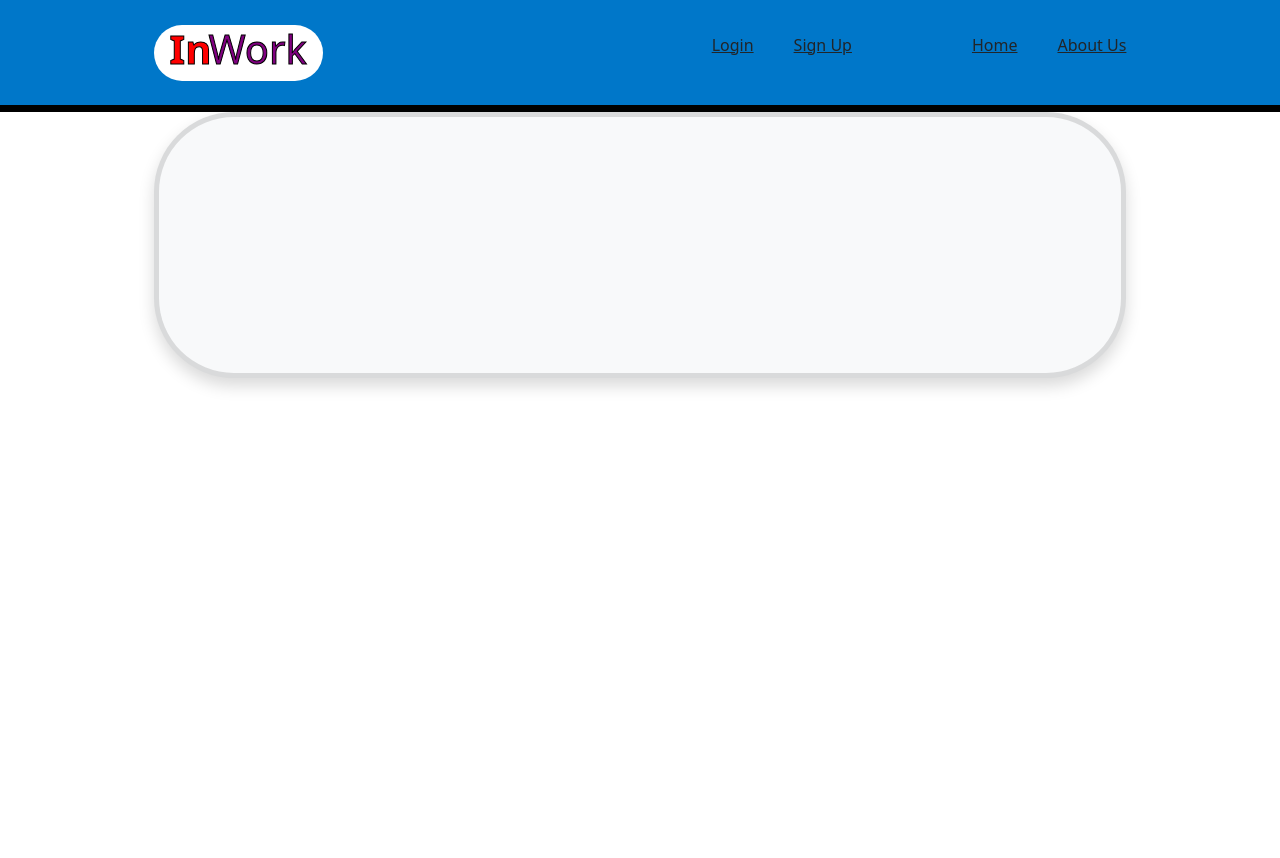
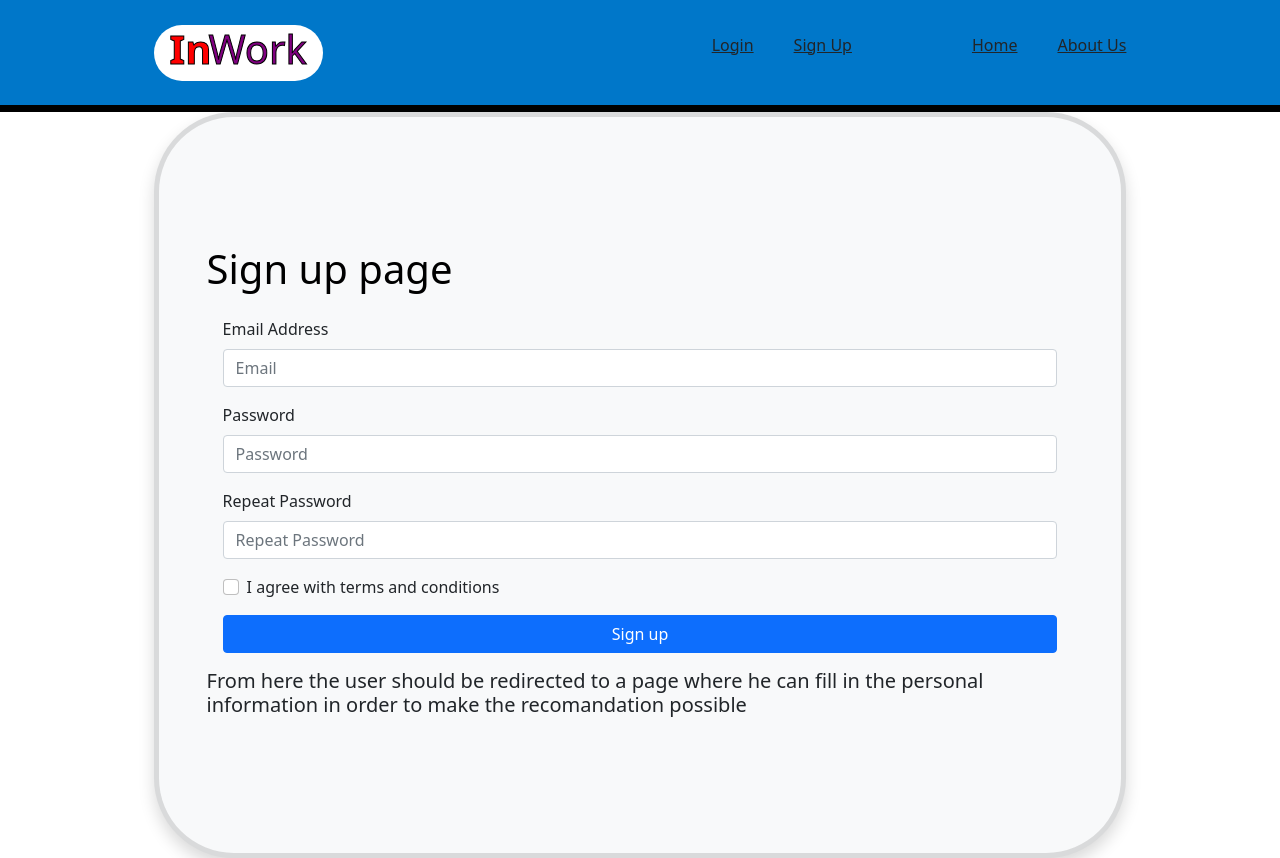
Before and after one commit to eugen1701/platforma, a React (Create React App) app: page /signup in a window 1280 px wide. Before the commit the page ends 800 px from the top, so only its background shows below. Built offline with nearby package versions, Linux system fonts and the light colour scheme.

Commit message:
Added the signup page

```diff
--- a/src/components/auth/signup/signup.tsx
+++ b/src/components/auth/signup/signup.tsx
@@ -1,5 +1,5 @@
 import React, {useState} from "react";
-import {Card} from "react-bootstrap";
+import {Button, Card, Form} from "react-bootstrap";
 
 export const Signup: React.FC = () => {
 
@@ -10,7 +10,34 @@ export const Signup: React.FC = () => {
   return (
     <Card className="border-5 shadow bg-light" id="card">
         <div className="p-5 m-auto rounded-lg">
-
+            <h1 id="signup__heading" className="text-black text-large">
+                Sign up page
+            </h1>
+            <Form className="rounded p-4 p-sm-3">
+                <Form.Group className="mb-3" controlId="formBasicEmail">
+                    <Form.Label>Email Address</Form.Label>
+                    <Form.Control type="email" placeholder="Email" />
+                </Form.Group>
+                <Form.Group className="mb-3" controlId="formBasicPassword">
+                    <Form.Label>Password</Form.Label>
+                    <Form.Control type="password" placeholder="Password" />
+                </Form.Group>
+                <Form.Group className="mb-3" controlId="formBasicPassword">
+                    <Form.Label>Repeat Password</Form.Label>
+                    <Form.Control type="password" placeholder="Repeat Password" />
+                </Form.Group>
+                <Form.Group className="mb-3" controlId="formBasicCheckbox">
+                    <Form.Check type="checkbox" label="I agree with terms and conditions" />
+                </Form.Group>
+                <Button
+                    variant="primary btn-block w-100"
+                    type="submit"
+                    id="login-button"
+                >
+                    Sign up
+                </Button>
+            </Form>
+            <h5>From here the user should be redirected to a page where he can fill in the personal information in order to make the recomandation possible</h5>
         </div>
     </Card>
   );
--- a/src/components/header/Header.tsx
+++ b/src/components/header/Header.tsx
@@ -48,7 +48,7 @@ export const Header: React.FC = () => {
           </li>
           <li>
             <button className="dropdown-item btn-light" type="button">
-              <Link to="/" className="text-dark text-decoration-none">
+              <Link to="/signup" className="text-dark text-decoration-none">
                 Sign Up
               </Link>
             </button>
@@ -72,7 +72,7 @@ export const Header: React.FC = () => {
               </Link>
             </li>
             <li>
-              <Link to="/" className="text-dark">
+              <Link to="/signup" className="text-dark">
                 Sign Up
               </Link>
             </li>
```
